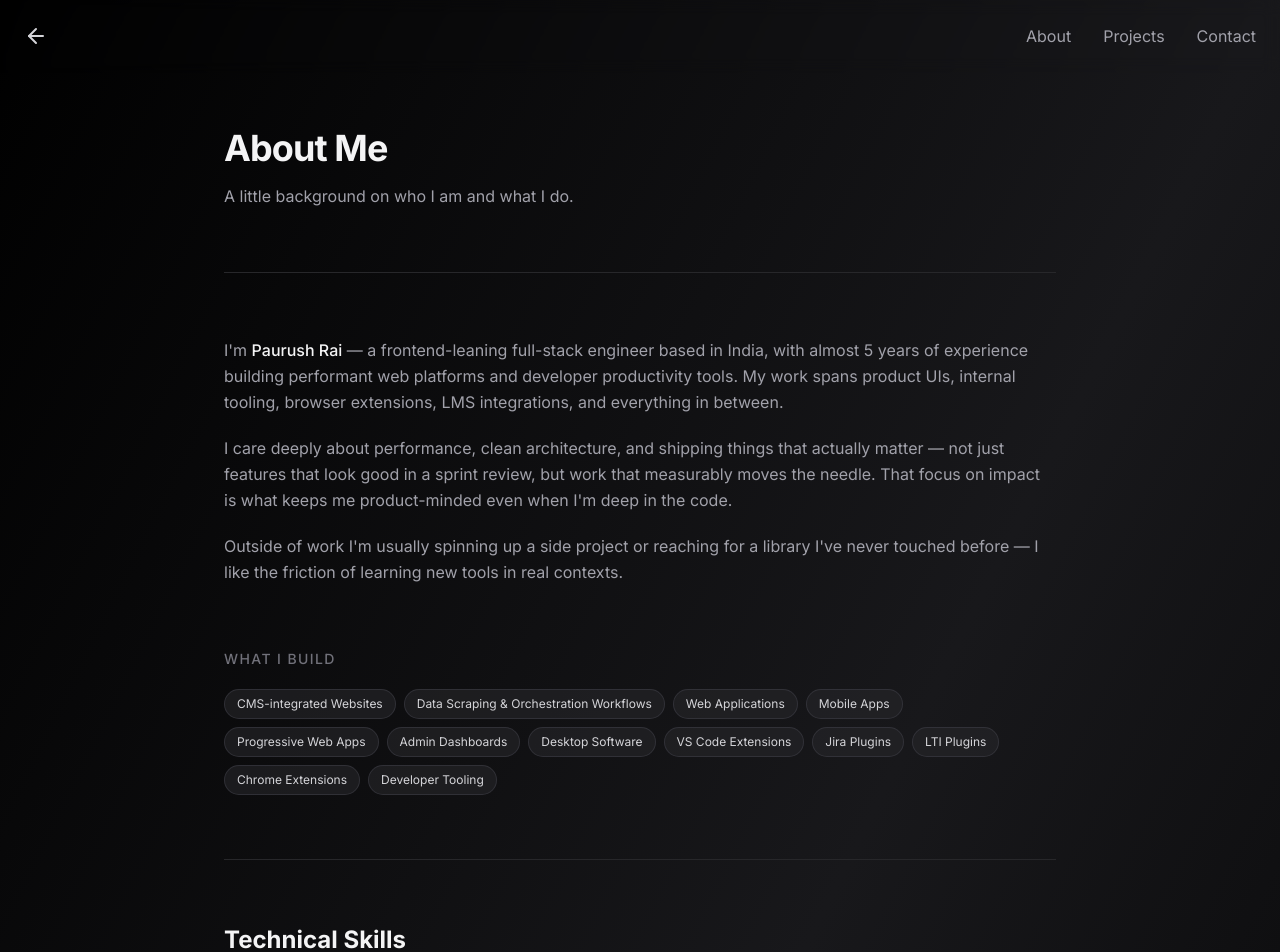
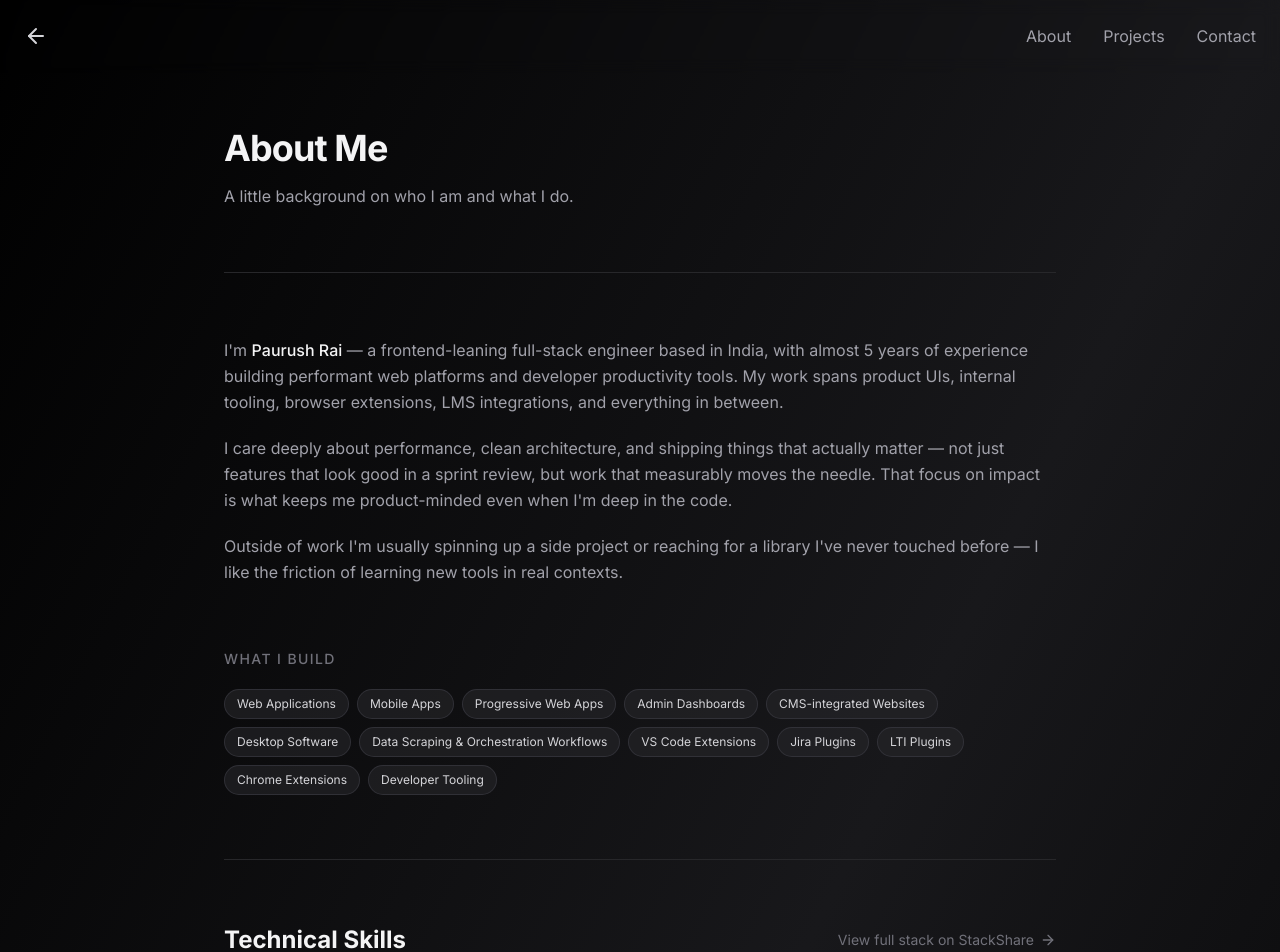
Before and after one commit to paurushrai/portfolio, a Next.js app: page /about in a window 1280 px wide. Shown: the top 952 px of the page. Built offline with nearby package versions, Linux system fonts and the light colour scheme; no server answers; what tailwindcss-debug-screens would draw is missing.

Commit message:
feat: add StackShare link to technical skills and reorder development focus list in about page

```diff
--- a/app/about/page.tsx
+++ b/app/about/page.tsx
@@ -1,4 +1,6 @@
 import React from "react";
+import Link from "next/link";
+import { ArrowRight } from "lucide-react";
 import { Navigation } from "../components/nav";
 
 const skills = {
@@ -97,13 +99,13 @@ export default function AboutPage() {
           <h2 className="text-sm font-medium text-zinc-500 uppercase tracking-widest mb-5">What I Build</h2>
           <div className="flex flex-wrap gap-2">
             {[
-              "CMS-integrated Websites",
-              "Data Scraping & Orchestration Workflows",
               "Web Applications",
               "Mobile Apps",
               "Progressive Web Apps",
               "Admin Dashboards",
+              "CMS-integrated Websites",
               "Desktop Software",
+              "Data Scraping & Orchestration Workflows",
               "VS Code Extensions",
               "Jira Plugins",
               "LTI Plugins",
@@ -124,7 +126,20 @@ export default function AboutPage() {
 
         {/* ── Tech Skills ── */}
         <section>
-          <h2 className="text-2xl font-bold text-zinc-100 mb-8">Technical Skills</h2>
+          <div className="flex flex-col sm:flex-row sm:items-center justify-between gap-4 mb-8">
+            <h2 className="text-2xl font-bold text-zinc-100">Technical Skills</h2>
+            <Link
+              href="https://stackshare.io/paurushrai/my-stack"
+              target="_blank"
+              rel="noopener noreferrer"
+              className="flex items-center gap-1.5 text-sm text-zinc-500 hover:text-zinc-200 duration-200 group"
+            >
+              <span className="border-b border-transparent group-hover:border-zinc-500 transition-colors">
+                View full stack on StackShare
+              </span>
+              <ArrowRight className="w-4 h-4 group-hover:translate-x-1 duration-200" />
+            </Link>
+          </div>
           <div className="space-y-6">
             {Object.entries(skills).map(([category, items]) => (
               <div key={category} className="grid grid-cols-[140px_1fr] gap-4 items-start">
```
